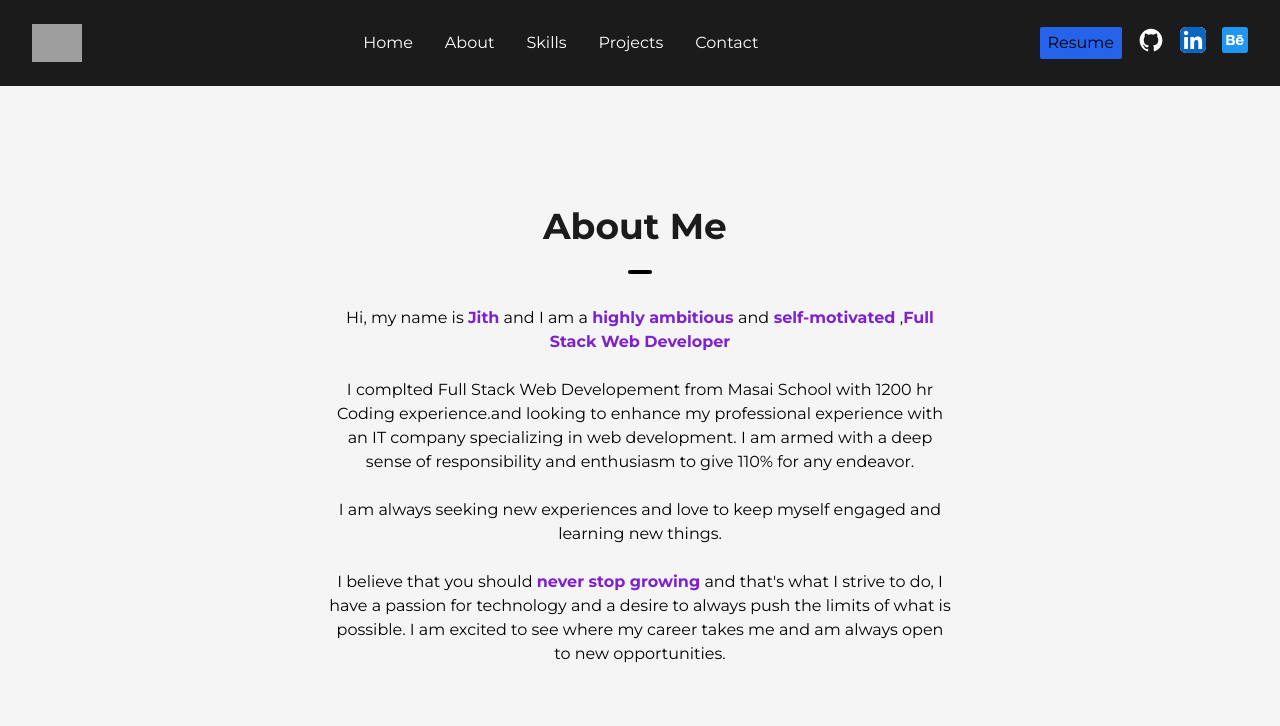
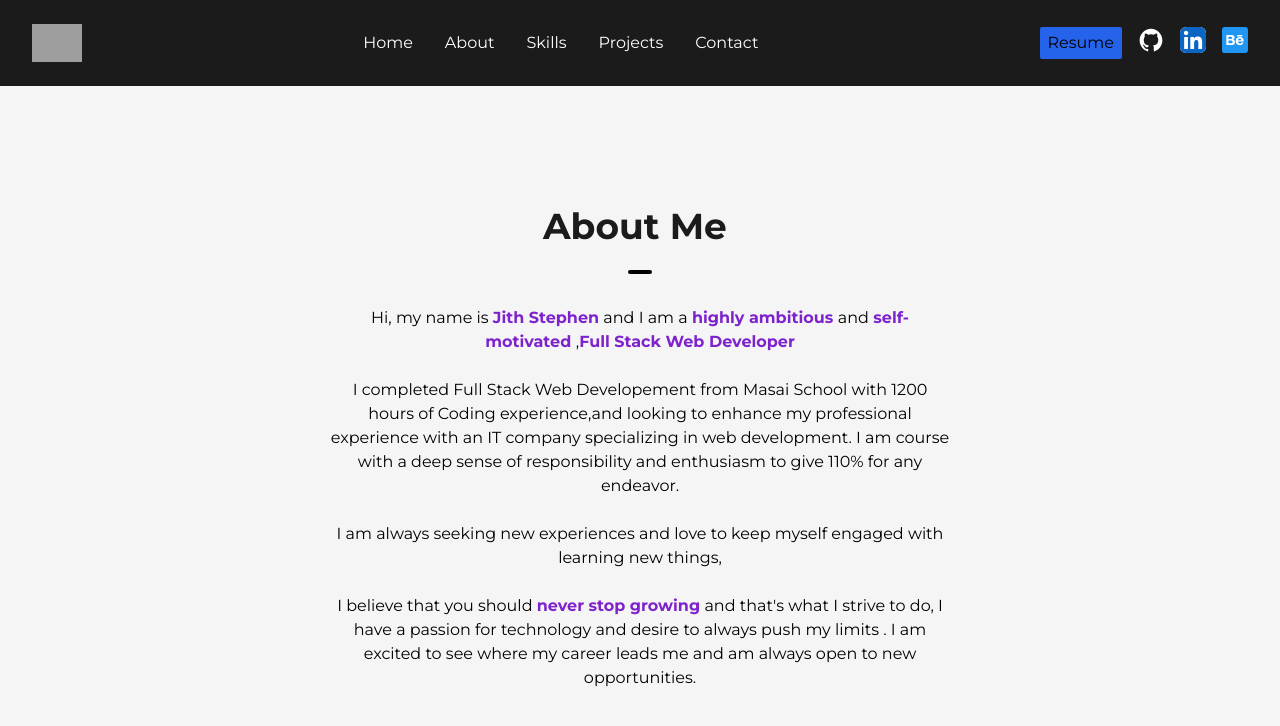
Before and after one commit to jithstephen13/jithstephen13.github.io3, a Next.js app: page /about in a window 1280 px wide. Shown: the top 726 px of the page. Built offline with nearby package versions, Linux system fonts and the light colour scheme; grey boxes are pictures that could not be loaded.

Commit message:
add alll datas

```diff
--- a/src/pages/about.js
+++ b/src/pages/about.js
@@ -21,7 +21,7 @@ const about = () => {
       <div className="md:w-1/2 flex flex-col justify-center">
 
         <p>
-          Hi, my name is <span className="font-bold text-purple-700">Jith</span>  and I am a{" "}
+          Hi, my name is <span className="font-bold text-purple-700">Jith Stephen</span>  and I am a{" "}
           <span className="font-bold text-purple-700">{"highly ambitious "}</span>and
           <span className="font-bold text-purple-700">{" self-motivated "}</span>,
 
@@ -29,13 +29,14 @@ const about = () => {
         </p>
         <br />
         <p>
-          I complted Full Stack Web Developement from Masai School with  1200 hr Coding experience.and looking to enhance my professional experience with an IT company specializing in web development. I am armed with a deep sense of responsibility and enthusiasm to give 110% for any endeavor.
+          I completed Full Stack Web Developement from Masai School with  1200 hours of  Coding experience,and looking to enhance
+           my professional experience with an IT company specializing in web development. I am course with a deep sense of responsibility and enthusiasm to give 110% for any endeavor.
         </p>
         <br />
         <p>
 
           I am always seeking new experiences and love to keep myself
-          engaged and learning new things.
+          engaged with  learning new things,
         </p>
         <br />
         <p>
@@ -44,8 +45,7 @@ const about = () => {
             never stop growing
           </span>{" "}
           and that&#39;s what I strive to do, I have a passion for
-          technology and a desire to always push the limits of what is
-          possible. I am excited to see where my career takes me and am
+          technology and  desire to always push my limits . I am excited to see where my career leads me and am
           always open to new opportunities.
         </p>
 
--- a/src/pages/projects.js
+++ b/src/pages/projects.js
@@ -9,7 +9,7 @@ import Head from "next/head"
 const ProjectDtl=[
   {name:"TradeMart",
 imag:"https://res.cloudinary.com/dqgeth8jx/image/upload/v1680443538/portfolio/tradeMart.ee82727d0146154405f8_u2ywnb.png",
-dsc:"TredMart is clone website of IndiaMart. IndiaMart Indian e-commerce company that provides B2B and customer to customer sales services via its web portal",
+dsc:"TradeMart is clone website of IndiaMart. IndiaMart Indian e-commerce company that provides B2B and customer to customer sales services via its web portal",
 tech:[ "react" ,"mongodb", "react-router", "mongoose", "expressjs","redux", "-thunk",  "firebase", "chakra UI"],
 Responsibility:"Backend user Login/Sign up Page Admin Login/Sign up Page Product pages , Single Product Page Pop up",
 dep:"https://trademart.netlify.app/",
@@ -51,7 +51,7 @@ dep:"https://tem-ray-app.netlify.app/",
 git:"https://github.com/jithstephen13/Temp_Ray-app/tree/main/temp_app"},
 {name:"Lady Queen",
 imag:"https://res.cloudinary.com/dqgeth8jx/image/upload/v1680456791/portfolio/icons/leadyQueen_olxur9.png",
-dsc:"Lady Queen is clone website of UrbenMonky. it is an e-commerce company that provides sales services via its web portal Project was individually built by me and it was completed within just 5 days",
+dsc:"Lady Queen is clone website of Urban Monkey. it is an e-commerce company that provides sales services via its web portal Project was individually built by me and it was completed within just 5 days",
 tech:["HTML" , "JavaSript" , "CSS" ],
 Responsibility:"Home Page, Admin page, Login/Sign up Page,Product page, Cart Page Navbar, Footer",
 dep:"https://ladyqueencom.netlify.app/",
```
